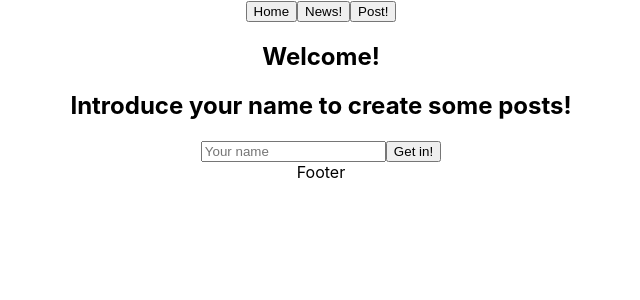
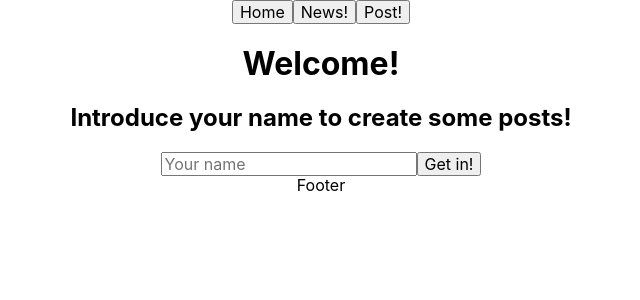
Before and after one commit to Francsy/react-newyorktimes-app, a React (Create React App) app: page / in a window 1280 px wide. Shown: the top 300 px of the page, without its empty margins (319-959 px from the left). Built offline with nearby package versions, Linux system fonts and the light colour scheme.

Commit message:
add / sass files structure and normalize.css

```diff
--- a/package.json
+++ b/package.json
@@ -7,10 +7,12 @@
     "@testing-library/react": "^13.4.0",
     "@testing-library/user-event": "^13.5.0",
     "axios": "^1.3.4",
+    "normalize.css": "^8.0.1",
     "react": "^18.2.0",
     "react-dom": "^18.2.0",
     "react-router-dom": "^6.8.1",
     "react-scripts": "5.0.1",
+    "sass": "^1.58.3",
     "uuid": "^9.0.0",
     "web-vitals": "^2.1.4"
   },
--- a/src/index.js
+++ b/src/index.js
@@ -1,6 +1,8 @@
 import React from 'react';
 import ReactDOM from 'react-dom/client';
-import './index.css';
+// import './index.css';
+import 'normalize.css';
+import '../src/styles/styles.scss'
 import App from './App';
 import reportWebVitals from './reportWebVitals';
 
--- /dev/null
+++ b/src/styles/elements/_body.scss
@@ -0,0 +1,8 @@
+body {
+    margin: 0;
+    font-family: -apple-system, BlinkMacSystemFont, 'Segoe UI', 'Roboto', 'Oxygen',
+      'Ubuntu', 'Cantarell', 'Fira Sans', 'Droid Sans', 'Helvetica Neue',
+      sans-serif;
+    -webkit-font-smoothing: antialiased;
+    -moz-osx-font-smoothing: grayscale;
+  }
--- /dev/null
+++ b/src/styles/styles.scss
@@ -0,0 +1 @@
+@import './elements/body.scss'
```
Also changed, not shown: src/styles/utils/mixins.scss (added), src/styles/utils/variables.scss (added), src/styles/views/App.scss (added), 1 other file (tests, documents, lock files or other folders).
